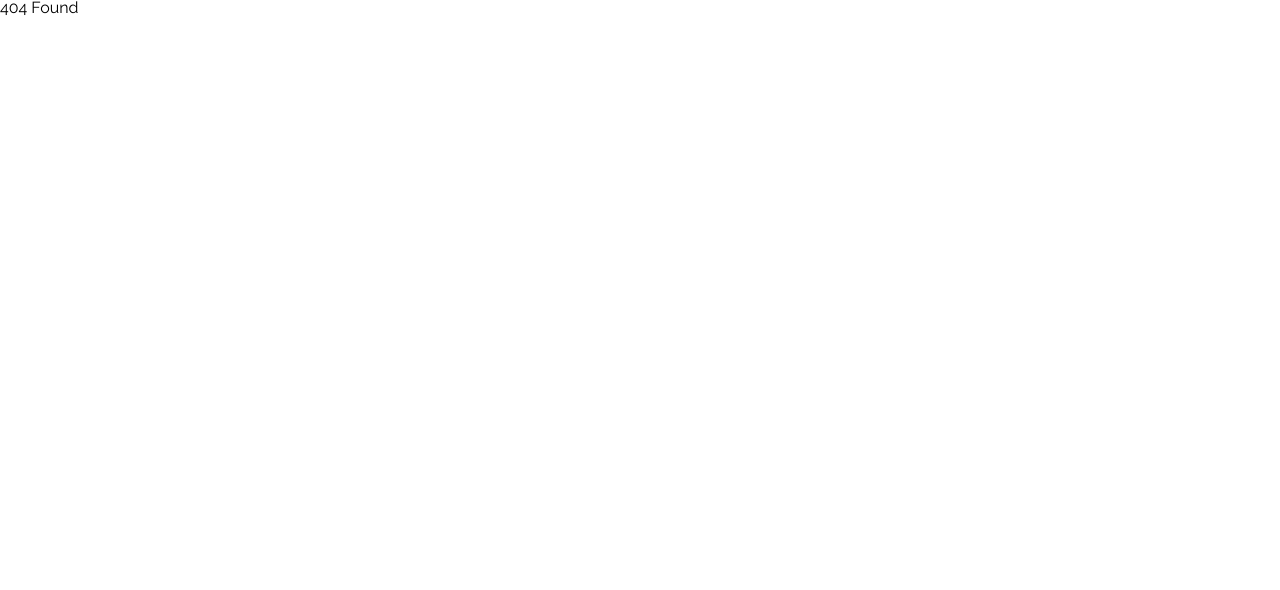
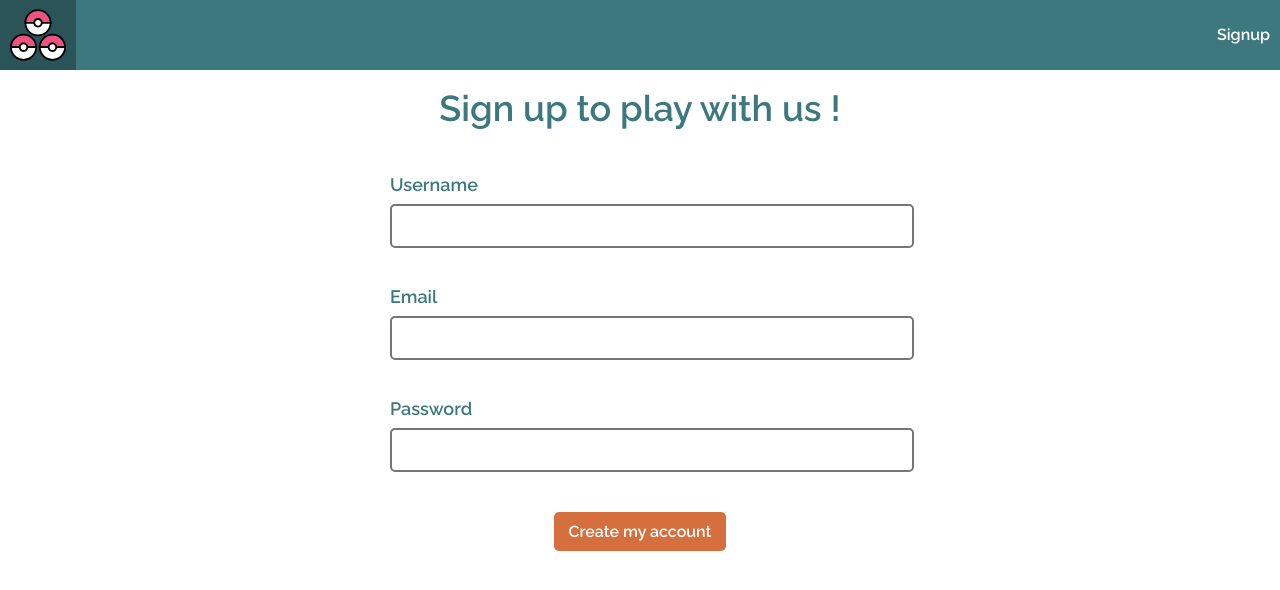
Before and after one commit to Christopher2K/stream-pokedex-frontend, a React (Create React App) app: page /signup in a window 1280 px wide. Shown: the top 590 px of the page. Built offline with nearby package versions, Linux system fonts and the light colour scheme.

Commit message:
:sparkles: signup form style

```diff
--- a/src/components/Navbar.tsx
+++ b/src/components/Navbar.tsx
@@ -15,7 +15,7 @@ const Root = styled.nav`
 const Content = styled.div`
   display: flex;
   flex-direction: row;
-  justify-content: flex-start;
+  justify-content: space-between;
   align-items: center;
 
   width: 100%;
@@ -35,6 +35,9 @@ const StyledLink = styled(Link)`
   justify-content: flex-start;
   align-items: center;
 
+  color: white;
+  font-weight: bold;
+
   height: 100%;
   width: auto;
   padding: 0 10px;
@@ -43,12 +46,22 @@ const StyledLink = styled(Link)`
   }
 `;
 
+const MenuItemsContainer = styled.div`
+  display: flex;
+  flex-direction: row;
+  justify-content: flex-start;
+  align-items: center;
+`;
+
 export const Navbar: FC = () => (
   <Root>
     <Content>
       <StyledLink to="/">
         <HomeIcon />
       </StyledLink>
+      <MenuItemsContainer>
+        <StyledLink to="/signup">Signup</StyledLink>
+      </MenuItemsContainer>
     </Content>
   </Root>
 );
--- /dev/null
+++ b/src/components/SignupForm.tsx
@@ -0,0 +1,67 @@
+import { FC } from "react";
+import { Button } from "./Button";
+import styled from "@emotion/styled";
+import { colors, fontSize } from "style/primitive";
+
+const Container = styled.form`
+  margin: auto 0;
+  display: flex;
+  flex-direction: column;
+  flex-direction: flex-start;
+  align-items: center;
+
+  width: 500px;
+`;
+
+const InputContainer = styled.div`
+  width: 100%;
+  margin-bottom: 40px;
+
+  label {
+    display: block;
+    width: 100%;
+    margin-bottom: 10px;
+
+    color: ${colors.ming};
+    font-size: ${fontSize.bigBody};
+    font-weight: bold;
+  }
+
+  input {
+    display: block;
+    width: 100%;
+    font-size: ${fontSize.body};
+    height: 40px;
+
+    color: ${colors.ming};
+
+    border-width: 2px;
+    border-style: solid;
+    border-radius: 5px;
+    padding: 0 10px;
+
+    &:focus {
+      outline: none;
+    }
+  }
+`;
+
+export const SignupForm: FC = () => {
+  return (
+    <Container>
+      <InputContainer>
+        <label htmlFor="username">Username</label>
+        <input id="username" name="username" type="text" />
+      </InputContainer>
+      <InputContainer>
+        <label htmlFor="email">Email</label>
+        <input id="email" name="email" type="email" />
+      </InputContainer>
+      <InputContainer>
+        <label htmlFor="password">Password</label>
+        <input id="password" name="password" type="password" />
+      </InputContainer>
+      <Button>Create my account</Button>
+    </Container>
+  );
+};
--- a/src/components/index.ts
+++ b/src/components/index.ts
@@ -3,3 +3,4 @@ export { Search } from "./Search";
 export { Loading } from "./Loading";
 export { PokemonCard } from "./PokemonCard";
 export { Button } from "./Button";
+export { SignupForm } from "./SignupForm";
--- a/src/pages/Signup.tsx
+++ b/src/pages/Signup.tsx
@@ -1,3 +1,30 @@
 import { FC } from "react";
+import styled from "@emotion/styled";
 
-export const Signup: FC = () => <div>Inscription</div>;
+import { PageContainer, SignupForm } from "components";
+import { colors, fontSize } from "style/primitive";
+
+const Title = styled.h1`
+  color: ${colors.ming};
+  font-size: ${fontSize.bigTitle};
+  text-align: center;
+  margin-bottom: 50px;
+`;
+
+const Wrapper = styled.div`
+  width: 100%;
+  display: flex;
+  justify-content: center;
+  align-items: center;
+`;
+
+export const Signup: FC = () => {
+  return (
+    <PageContainer>
+      <Title>Sign up to play with us !</Title>
+      <Wrapper>
+        <SignupForm />
+      </Wrapper>
+    </PageContainer>
+  );
+};
--- a/src/router.tsx
+++ b/src/router.tsx
@@ -10,7 +10,7 @@ export const Router: FC = () => {
         <Route exact path="/favoris" component={Pages.Favorite} />
         <Route exact path="/pokemon" component={Pages.Pokemon} />
         <Route exact path="/connexion" component={Pages.Signin} />
-        <Route exact path="/inscription" component={Pages.Signup} />
+        <Route exact path="/signup" component={Pages.Signup} />
         <Route exact path="/team" component={Pages.TeamList} />
         <Route exact path="/team" component={Pages.Team} />
         <Route component={Pages.NotFound} />
```
